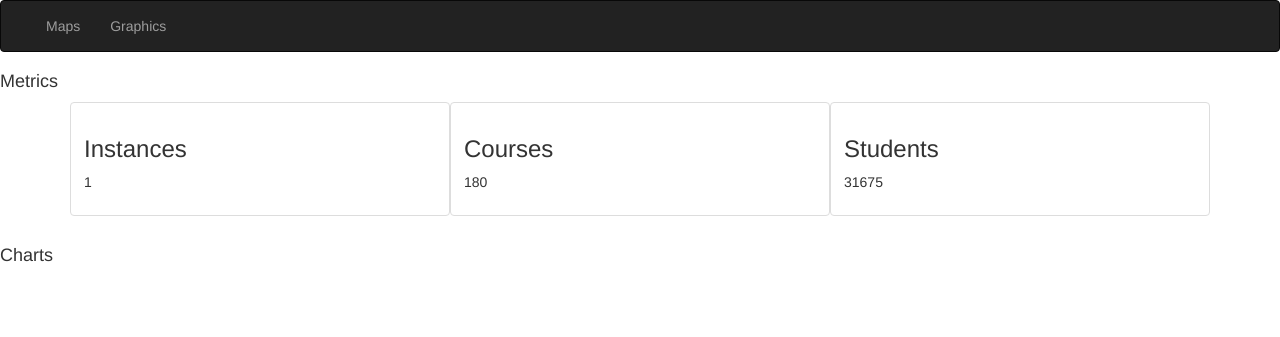
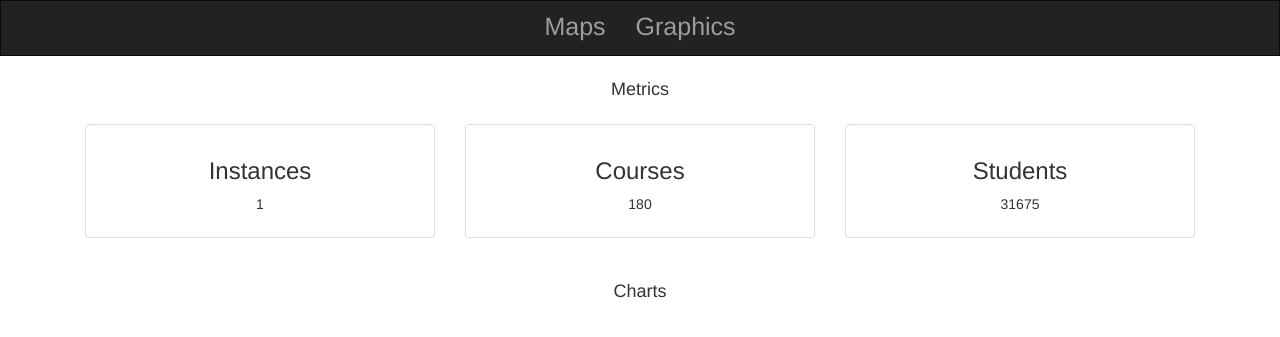
Before and after one commit to raccoongang/OLGA, a Django app: page /graphs/ in a window 1280 px wide. Shown: the top 337 px of the page. Run offline with Django 3.2, Linux system fonts and the light colour scheme; data comes from the database, SQL or seed files in the repository; some libraries are stand-ins or nearby versions.

Commit message:
Collected static

```diff
--- a/static/graph_creator/style.css
+++ b/static/graph_creator/style.css
@@ -6,3 +6,78 @@ html, body, #map {
     height: 100%;
     width: 100%;
 }
+
+/*Navigation bar*/
+
+.nav-link {
+    font-size: 25px;
+}
+
+.navbar .navbar-nav {
+    display: inline-block;
+    float: none;
+    vertical-align: top;
+}
+
+.navbar .navbar-collapse {
+    text-align: center;
+}
+
+.navbar {
+    border-radius: 0 !important;
+}
+
+/*Map*/
+.map-header {
+    text-align: center;
+    margin-top: 24px;
+    margin-bottom: 24px;
+}
+
+.map-container {
+    display: flex;
+    justify-content: center;
+}
+
+#container1 {
+    border: 1px solid rgb(221, 221, 221);
+    border-radius: 4px;
+    width: 1400px;
+    height: 650px;
+}
+
+/*Metrics*/
+.metrics-header {
+    text-align: center;
+    margin-top: 24px;
+    margin-bottom: 24px;
+}
+
+.metrics-container {
+    display: flex;
+    justify-content: center;
+}
+
+.metric {
+    margin: auto;
+}
+
+.thumbnail {
+    text-align: center;
+}
+
+/*Tables*/
+.table>tbody>tr>th {
+    text-align: center;
+}
+
+.table>tbody>tr>td {
+    text-align: center;
+}
+
+/*Charts*/
+.charts-header {
+    text-align: center;
+    margin-top: 24px;
+    margin-bottom: 0;
+}
```
